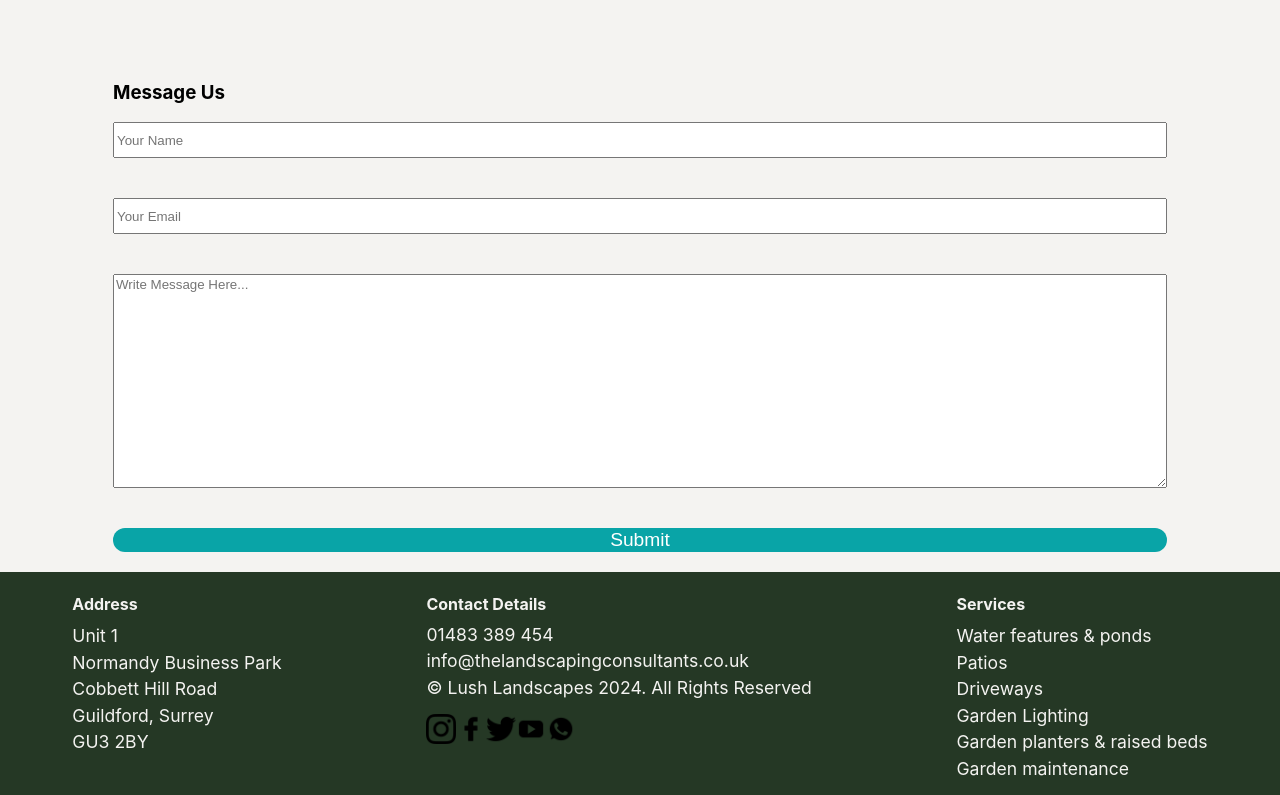
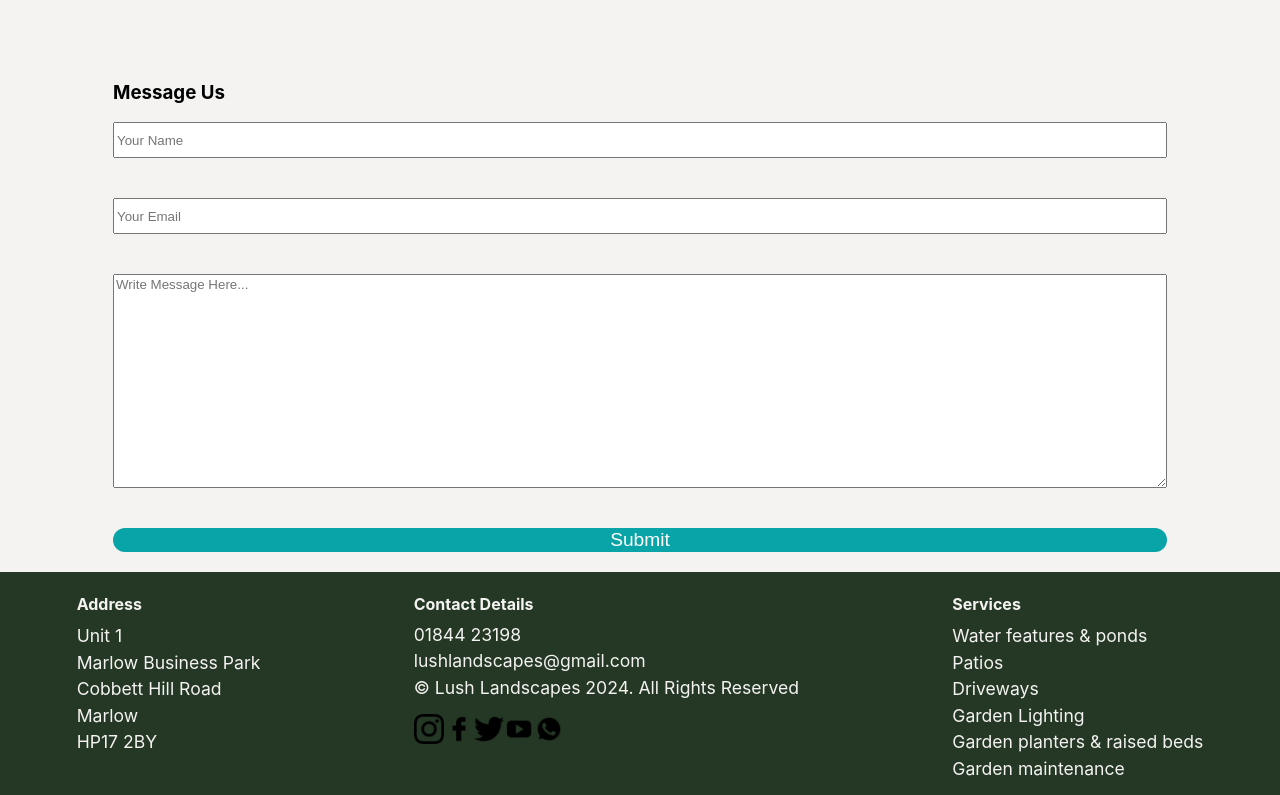
Before and after one commit to GBMackinnon/ReactProject, a React (Create React App) app in the folder react-application/: page /Contact in a window 1280 px wide. Shown: the part 646-1441 px from the top of the page. Built offline with nearby package versions, Linux system fonts and the light colour scheme; the HTML template or start-up script is replaced by a standard one.

Commit message:
Fixed resizing problem and removed refrences to other companies

```diff
--- a/react-application/src/Components/Footer.jsx
+++ b/react-application/src/Components/Footer.jsx
@@ -17,16 +17,16 @@ function Footer() {
                 <div className="address-footer">
                     <h4>Address</h4>
                     <p>Unit 1</p>
-                    <p>Normandy Business Park</p>
+                    <p>Marlow Business Park</p>
                     <p>Cobbett Hill Road</p>
-                    <p>Guildford, Surrey</p>
-                    <p>GU3 2BY</p>
+                    <p>Marlow</p>
+                    <p>HP17 2BY</p>
                 </div>
 
                 <div className="contact-footer">
                     <h4>Contact Details</h4>
-                    <p>01483 389 454</p>
-                    <p>info@thelandscapingconsultants.co.uk</p>
+                    <p>01844 23198</p>
+                    <p>lushlandscapes@gmail.com</p>
                     <p>{CopywriteStatement}</p>
                     <img className="social-media-icon" src={instagramLogo} alt="Instagram" />
                     <img className="social-media-icon" src={facebookLogo} alt="Facebook" />
--- a/react-application/src/Components/Styles/Header-Styles.css
+++ b/react-application/src/Components/Styles/Header-Styles.css
@@ -27,7 +27,6 @@ header{
 .nav-links li{
     padding: 50px 20px;
     display: inline-block;
-
 }
 
 .nav-links li a{
@@ -38,7 +37,7 @@ header{
     color: #0088a9
 }
 
-@media screen and (max-width: 720px) {
+@media screen and (max-width: 810px) {
     header{
         flex-direction: column;
         align-content: center;
@@ -49,7 +48,7 @@ header{
     }
 
     .nav-links li{
-        padding: 0px 20px;
+        padding: 0px 15px;
     }
 }
 
```
